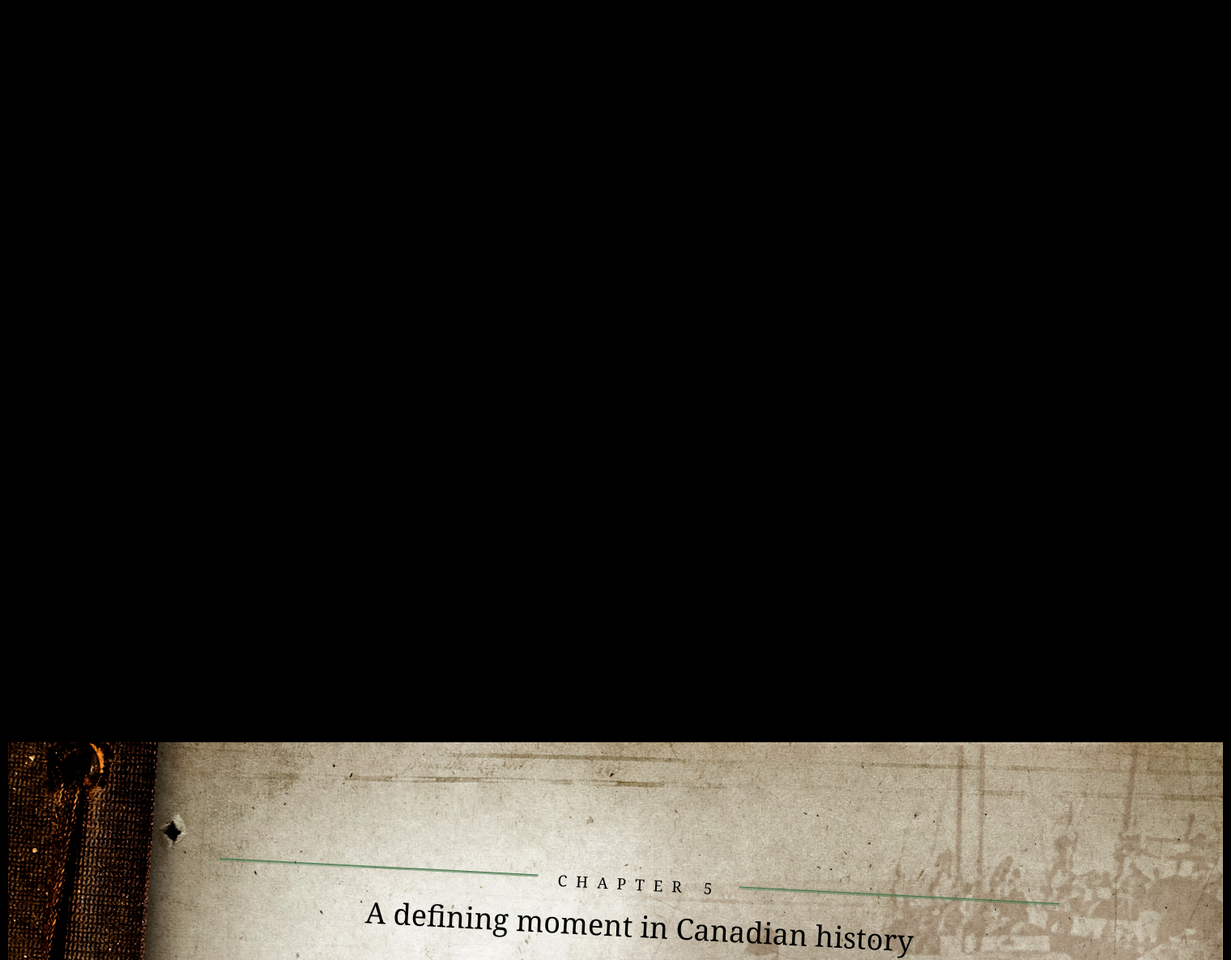
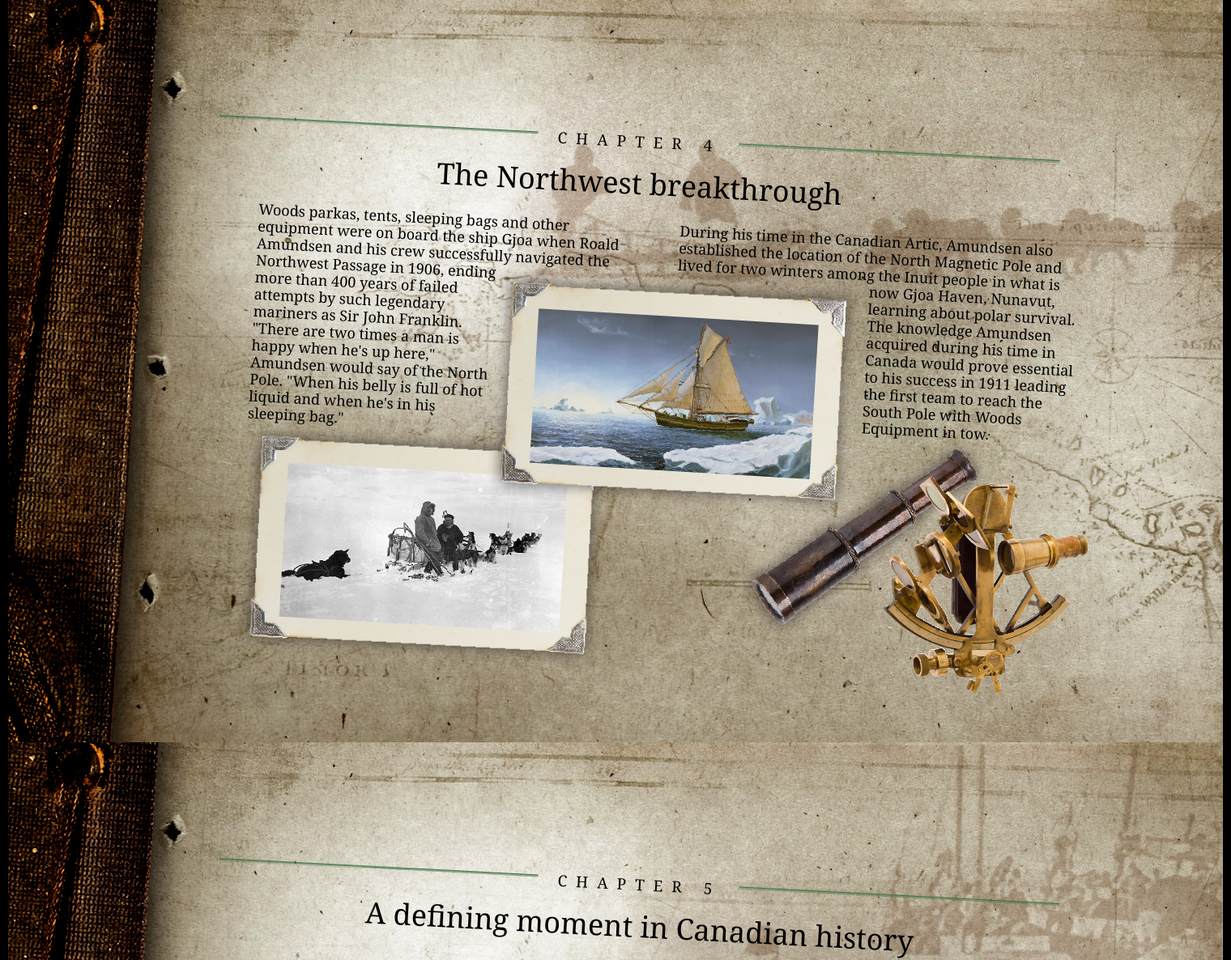
Before and after one commit to agcreative/woods, a PHP site: page / in a window 1520 px wide. Shown: the part 2755-3941 px from the top of the page at 81% size. Run offline with PHP 8.4, Linux system fonts and the light colour scheme; some libraries are stand-ins or nearby versions.

Commit message:
added chapter 4

```diff
--- a/css/style.css
+++ b/css/style.css
@@ -531,6 +552,57 @@ body {
     right: 783px;
     z-index: 10;
 }
+
+/* ######################################
+	chapter 4
+####################################### */
+
+#scroll4 .bg {
+	position: absolute;
+	top: -300px;
+	right: 0;
+}
+
+#scroll4 .frame1 {
+    left: 590px;
+    position: absolute;
+    top: 331px;
+    z-index: 10;
+}
+
+#scroll4 .frame2 {
+    left: 280px;
+    position: absolute;
+    top: 521px;
+    z-index: 10;
+}
+
+#scroll4 .textblock {
+    position: absolute;
+    right: 726px;
+    top: 261px;
+    width: 475px;
+}
+
+#scroll4 .textblock2 {
+    position: absolute;
+    right: 176px;
+    top: 289px;
+    width: 505px;
+}
+
+#scroll4 .telescope {
+    position: absolute;
+    right: 286px;
+    top: 539px;
+}
+#scroll4 .sextant {
+    position: absolute;
+    right: 166px;
+    top: 589px;
+}
+
+
 
 /* ######################################
 	chapter 5
--- a/index.php
+++ b/index.php
@@ -51,9 +51,21 @@
 		</div>
 		<div class="scrollblock" id="scroll2">
 				<img id="map" class="map" src="images/chapter2/map.png" alt="map" />
-				<img id="bg2" class="bg" src="images/chapter2/bg-two.png" alt="bg chapter one" />
+				<img id="bg2" class="bg" src="images/chapter2/bg-two.png" alt="bg chapter two" />
+				<img id="flag" class="flag" src="images/chapter2/flag.png" alt="flag" />
+				<img id="canatite" class="canatite" src="images/chapter2/canatite.png" alt="canatite" />
 				<h1 class="rotate">Chapter 2</h1>
 				<h2 class="rotate">Early 20th century abroad (1899 - 1902)</h2>
+				<p class="textblock rotate">
+					By 1895, James W. had established his own manufacturing
+					facility and was producing tents, sleeping bags
+					and canvas bags of all kinds. He had invented a new light
+					canvas so effective in its waterproofing that it was not long
+					before his company's reputations was international. Woods
+					Canada was chief supplier of canvas to the British forces during
+					the Boer War (1899 - 1902), outfitting troops with everything from tents
+					and clothing to horse blankets.
+				</p>
 		</div>
 		<div class="scrollblock" id="scroll3">
 			<img id="bg3" class="bg" src="images/chapter3/bg-three.png" alt="bg chapter three" />
@@ -105,7 +117,29 @@
 
 		</div>
 		<div class="scrollblock" id="scroll4">
+			<img id="bg4" class="bg" src="images/chapter4/bg-four.png" alt="bg chapter four" />
+			<img id="frame2" class="frame2" src="images/chapter4/frame2.png" alt="frame 2" />
+			<img id="frame1" class="frame1" src="images/chapter4/frame1.png" alt="frame 1" />
+			<img id="telescope" class="telescope" src="images/chapter4/telescope.png" alt="telescope" />
+			<img id="sextant" class="sextant" src="images/chapter4/sextant.png" alt="sextant" />
+			<h1 class="rotate">Chapter 4</h1>
+			<h2 class="rotate">The Northwest breakthrough</h2>
+			<p class="textblock rotate">Woods parkas, tents, sleeping bags and other
+			equipment were on board the ship Gjoa when Roald Amundsen and his crew
+			successfully navigated the Northwest Passage in 1906, ending<img src="images/chapter8/transparent.png" alt="transparent" style="float: right; height: 340px; width: 169px;" />
+			more than 400 years of failed attempts by such legendary mariners as Sir John
+			Franklin. "There are two times a man is happy when he's up here," Amundsen
+			would say of the North Pole. "When his belly is full of hot liquid and when he's
+			in his sleeping bag."
+			</p>
 
+			<p class="textblock2 rotate">During his time in the Canadian Artic, Amundsen also
+			established the location of the North Magnetic Pole and lived for two winters among
+			the Inuit people in what is now Gjoa Haven, <img src="images/chapter8/transparent.png" alt="transparent" style="float: left; height: 340px; width: 237px;" />Nunavut, learning about polar survival.
+			The knowledge Amundsen acquired during his time in Canada would prove essential to his
+			success in 1911 leading the first team to reach the South Pole with Woods Equipment
+			in tow.
+			</p>
 		</div>
 		<div class="scrollblock" id="scroll5">
 			<img id="bg5" class="bg" src="images/chapter5/bg-five.png" alt="bg chapter five" />
@@ -157,7 +191,7 @@
 		<div class="scrollblock" id="scroll6">
 			<img id="bg6" class="bg" src="images/chapter6/bg-six.png" alt="bg chapter six" />
 			<img id="frame2" class="frame2" src="images/chapter6/frame2.png" alt="frame 2" />
-			<img id="frame2" class="frame1" src="images/chapter6/frame1.png" alt="frame 1" />
+			<img id="frame1" class="frame1" src="images/chapter6/frame1.png" alt="frame 1" />
 
 			<img id="gasmask" class="gasmask" src="images/chapter6/gas-mask.png" alt="gas mask" />
 			<img id="smoke2" class="smoke2" src="images/chapter6/smoke2.png" alt="smoke2" />
--- a/js/application.js
+++ b/js/application.js
@@ -264,6 +264,29 @@ $(document).ready(function() {
 	});
 
 
+	//chapter 2
+	var flag = $('#scroll2 .flag');
+	var canatite = $('#scroll2 .canatite');
+	var bg2 = $('#bg2');
+
+	flag.each(function(){
+		scrollorama
+			.animate($(this),{ duration: 600, property:'rotate', start: Math.random()*720-360, end: -3 })
+			.animate($(this),{ delay: 200, duration: 400, property:'top', start:-400 })
+	});
+
+	canatite.each(function(){
+		scrollorama
+			.animate($(this),{ duration: 600, property:'rotate', start: Math.random()*720-360, end: -3 })
+			.animate($(this),{ delay: 200, duration: 400, property:'top', start:-400 })
+	});
+
+	bg2.each(function(){
+		scrollorama
+			.animate($(this),{ delay: 200, duration: 400, property:'top', end: 0 });
+	});
+
+
 
 	//chapter 3
 	var lamplit = $('#scroll3 .lamplit');
@@ -294,6 +317,30 @@ $(document).ready(function() {
 	});
 
 	bg3.each(function(){
+		scrollorama
+			.animate($(this),{ delay: 200, duration: 400, property:'top', end: 0 });
+	});
+
+	//chapter 4
+	var c4frame2 = $('#scroll4 .frame2');
+	var c4frame1 = $('#scroll4 .frame1');
+	var bg4 = $('#bg4');
+
+
+	c4frame2.each(function(){
+		scrollorama
+			.animate($(this),{ duration: 600, property:'rotate', start: Math.random()*720-360 })
+			.animate($(this),{ delay: 200, duration: 400, property:'top', start:-400 });
+
+	});
+
+	c4frame1.each(function(){
+		scrollorama
+			.animate($(this),{ delay: 100, duration: 500, property:'top', start:-200 })
+			.animate($(this),{ duration: 600, property:'rotate', start: Math.random()*720-360 });
+	});
+
+	bg4.each(function(){
 		scrollorama
 			.animate($(this),{ delay: 200, duration: 400, property:'top', end: 0 });
 	});
```
Also changed, not shown: other parts of css/style.css (+24 -3 lines), images/chapter2/canatite.png (added), images/chapter2/flag.png (added), images/chapter4/bg-four.png (added), images/chapter4/frame1.png (added), images/chapter4/frame2.png (added), images/chapter4/sextant.png (added), images/chapter4/telescope.png (added), 1 other file.
